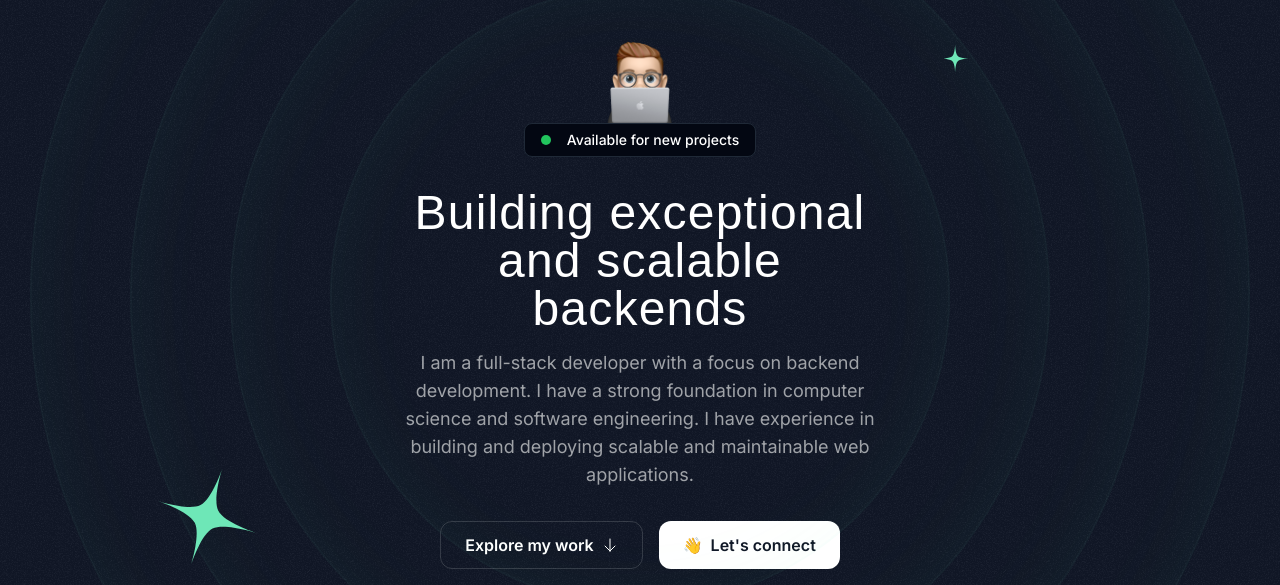
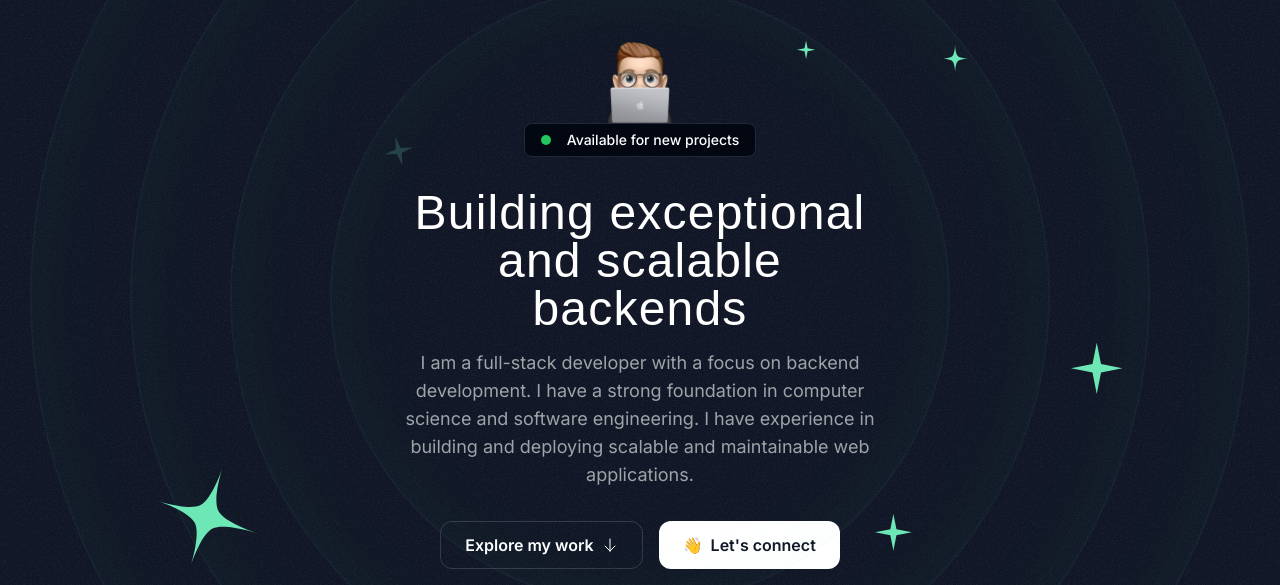
Before and after one commit to adivedpathak/Portfolio, a Next.js app: page / in a window 1280 px wide. Shown: the part 217-802 px from the top of the page. Built offline with nearby package versions, Linux system fonts and the light colour scheme; a web font is replaced by a local one.

Commit message:
added sparkles

```diff
--- a/src/sections/Hero.tsx
+++ b/src/sections/Hero.tsx
@@ -3,6 +3,7 @@
 import ArrowDown from '@/assets/icons/arrow-down.svg';
 import grainImage from '@/assets/images/grain.jpg';
 import StarIcon from '@/assets/icons/star.svg';
+import SparkleIcon from '@/assets/icons/sparkle.svg';
 import { HeroOrbit } from '@/components/HeroOrbit';
 
 export const HeroSection = () => {
@@ -20,6 +21,18 @@
     </HeroOrbit>
     <HeroOrbit size={590} rotation={98}>
           <StarIcon className="size-8 text-emerald-300" />
+    </HeroOrbit>
+    <HeroOrbit size={430} rotation={-14}>
+          <SparkleIcon className="size-8 text-emerald-300/20" />
+    </HeroOrbit>
+    <HeroOrbit size={440} rotation={79}>
+          <SparkleIcon className="size-5 text-emerald-300" />
+    </HeroOrbit>
+    <HeroOrbit size={530} rotation={178}>
+          <SparkleIcon className="size-10 text-emerald-300" />
+    </HeroOrbit>
+    <HeroOrbit size={710} rotation={144}>
+          <SparkleIcon className="size-14 text-emerald-300" />
     </HeroOrbit>
     <div className="container">
       <div className="flex flex-col items-center">
```
